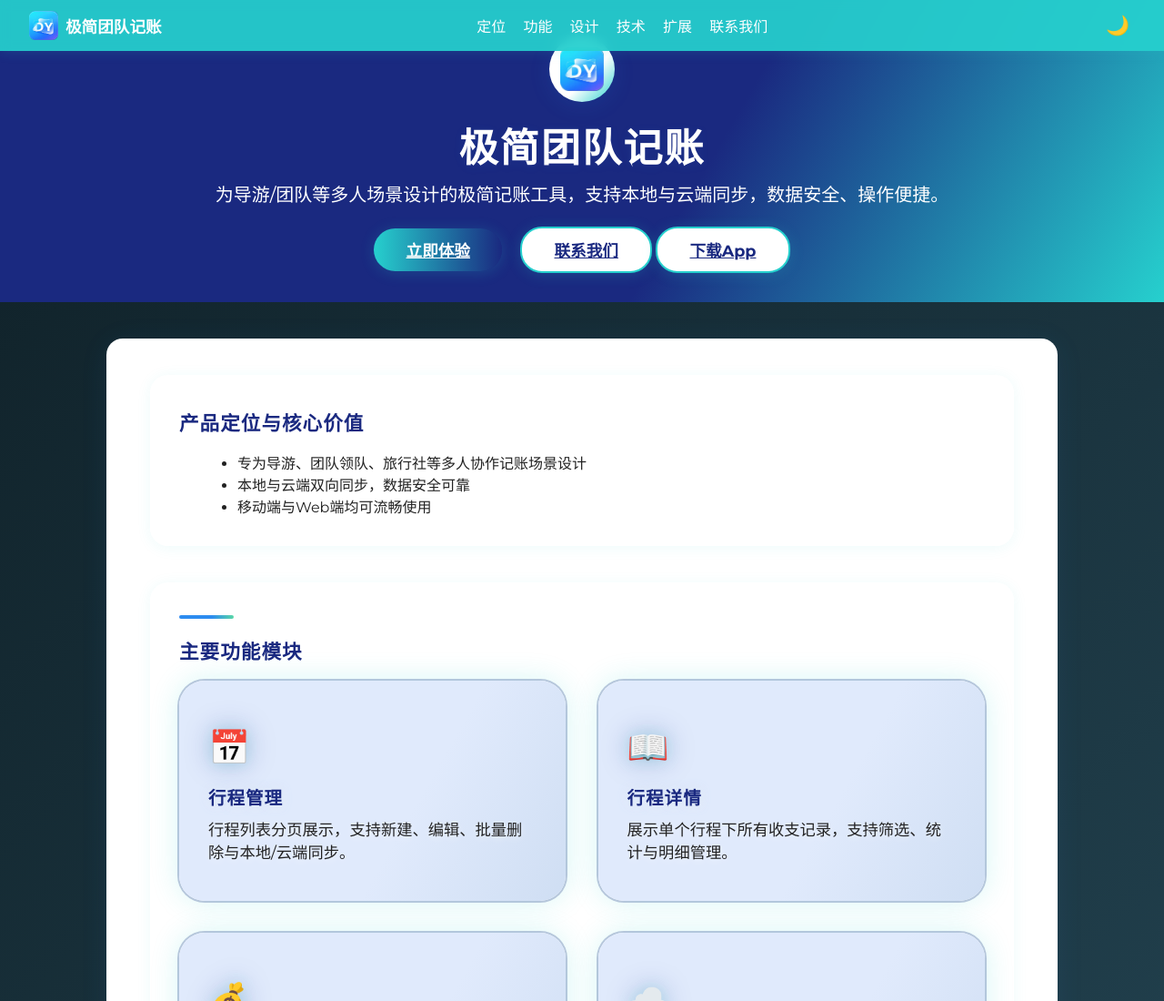
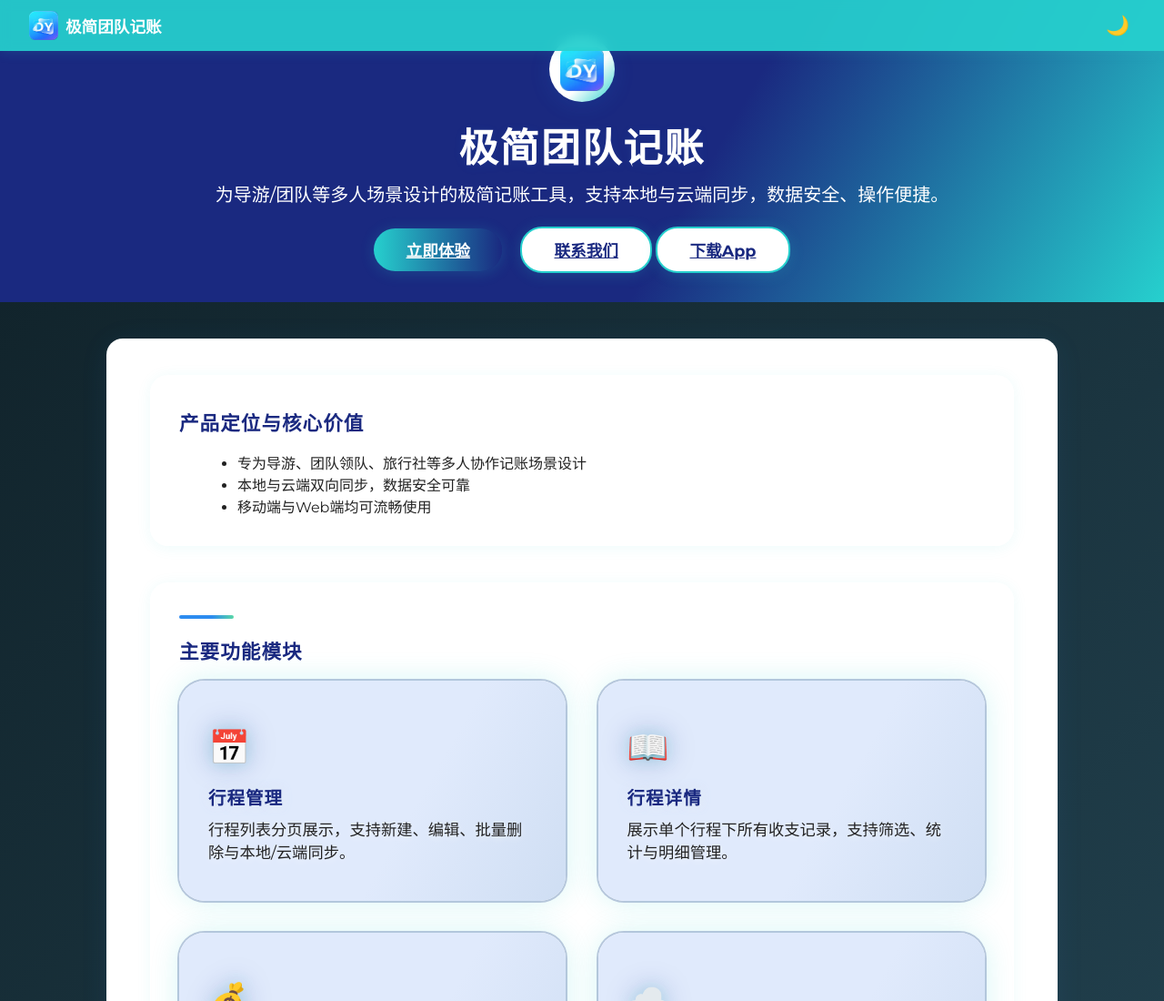
Before and after one commit to 18946008878/web, a plain HTML site: page index.html in a window 1280 px wide. Shown: the top 1100 px of the page at 91% size. Drawn offline with Linux system fonts and the light colour scheme.

Commit message:
Update index.html

```diff
--- a/index.html
+++ b/index.html
@@ -337,14 +337,7 @@
             <img src="favicon.png" alt="logo">
             <span>极简团队记账</span>
         </div>
-        <ul class="nav-links">
-            <li><a href="#定位" class="nav-link">定位</a></li>
-            <li><a href="#功能" class="nav-link">功能</a></li>
-            <li><a href="#设计" class="nav-link">设计</a></li>
-            <li><a href="#技术" class="nav-link">技术</a></li>
-            <li><a href="#扩展" class="nav-link">扩展</a></li>
-            <li><a href="#contact" class="nav-link">联系我们</a></li>
-        </ul>
+
         <button class="theme-toggle" id="themeToggle" title="切换主题">🌙</button>
     </nav>
     <header>
```
